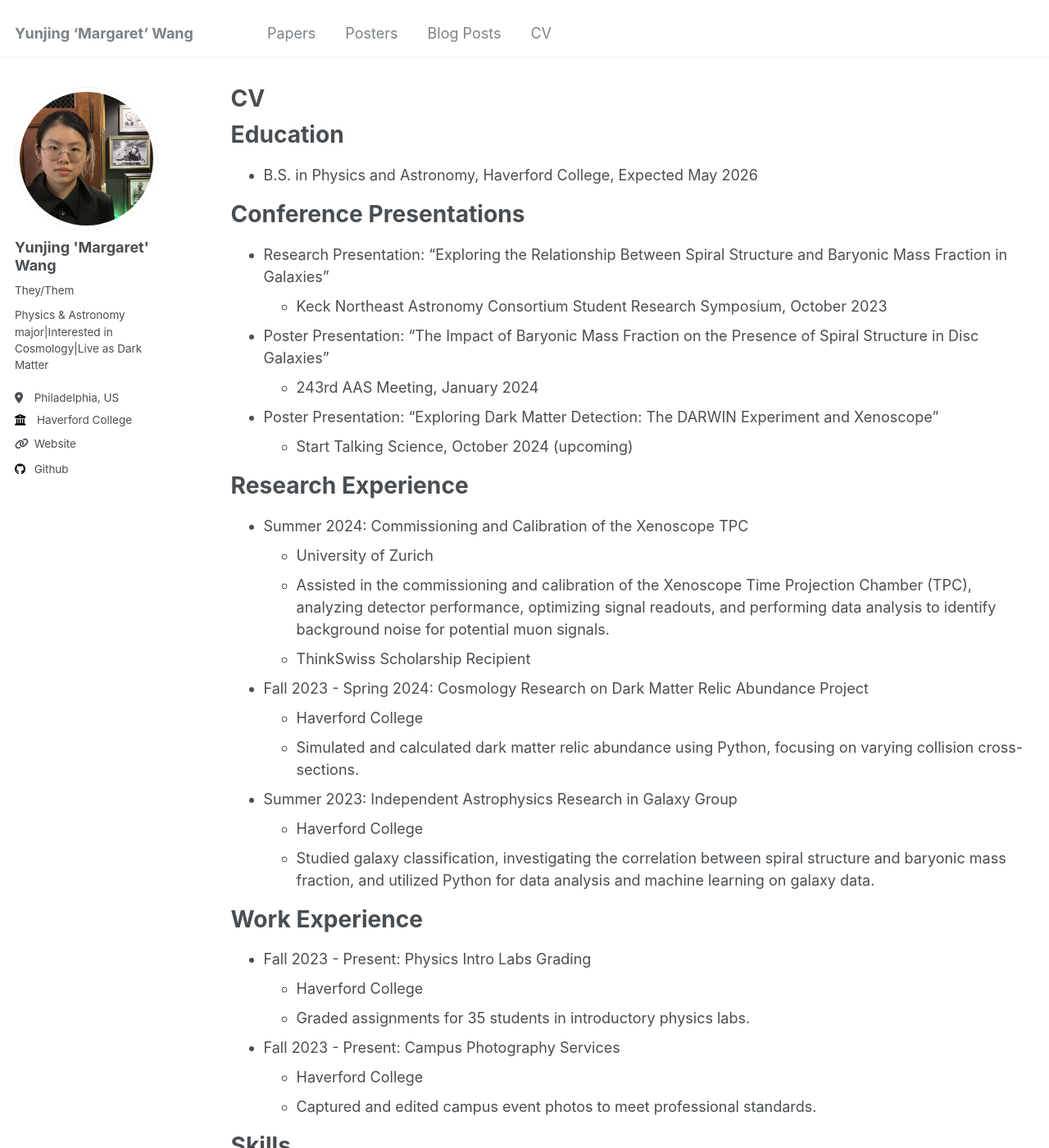
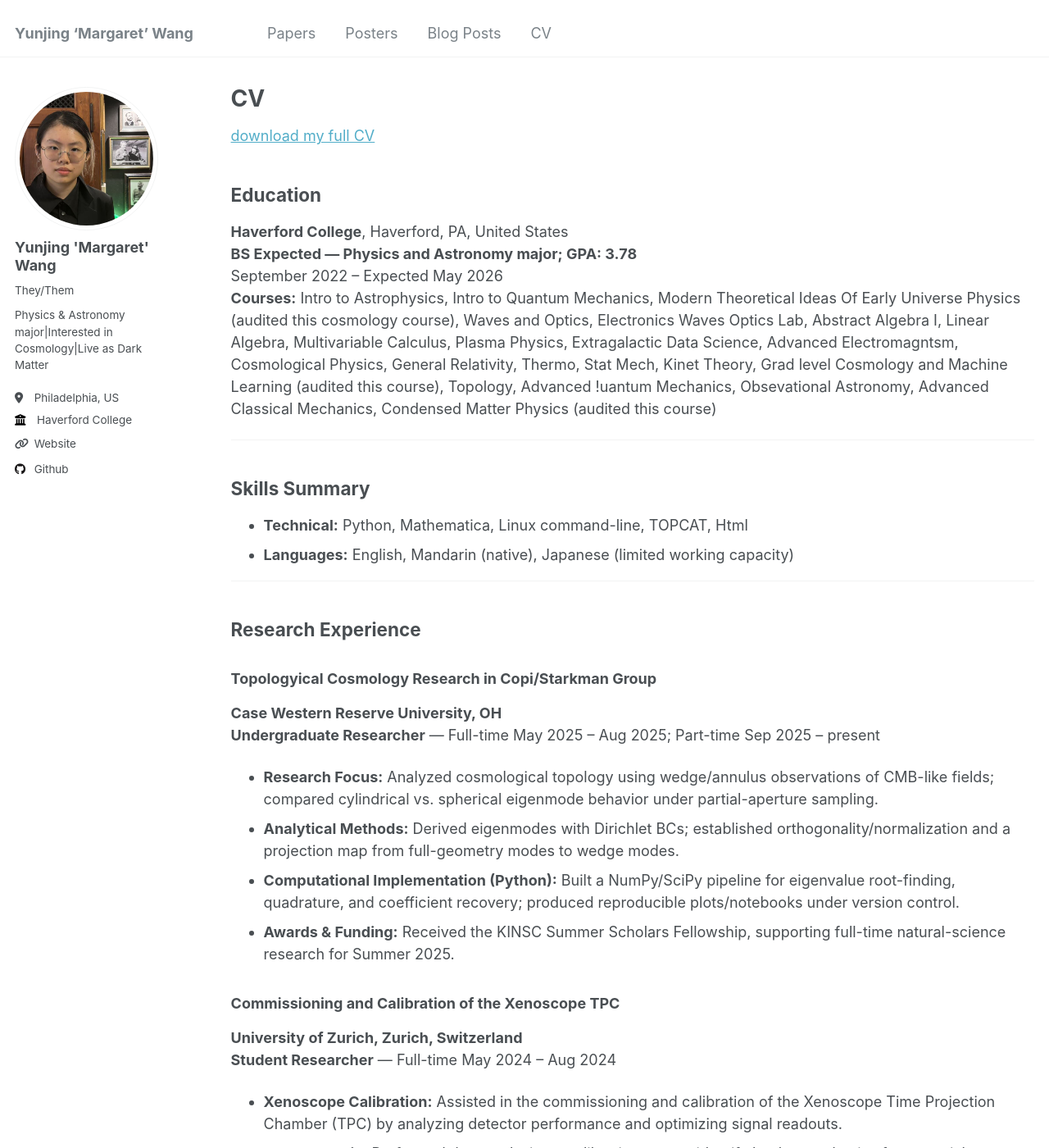
Before and after one commit to Margaret42/Yunjing-Wang, a Jekyll site: the page built from _pages/cv.md, in a window 1280 px wide and 1400 px high. Shown: the whole window at 82% size. Built offline with Jekyll 4.4.1, drawn with Linux system fonts in a browser that asks for light colours; some of the changed text lies outside the part shown.

Commit message:
Update cv.md

```diff
--- a/_pages/cv.md
+++ b/_pages/cv.md
@@ -8,56 +8,114 @@ redirect_from:
 ---
 {% include base_path %}
 
-Education
-======
-* B.S. in Physics and Astronomy, Haverford College, Expected May 2026
+[download my full CV](https://margaret42.github.io/Yunjing-Wang/file/Margaret_CV.pdf)
 
-Conference Presentations
-======
-* Research Presentation: "Exploring the Relationship Between Spiral Structure and Baryonic Mass Fraction in Galaxies"
-  * Keck Northeast Astronomy Consortium Student Research Symposium, October 2023
-* Poster Presentation: "The Impact of Baryonic Mass Fraction on the Presence of Spiral Structure in Disc Galaxies"
-  * 243rd AAS Meeting, January 2024
-* Poster Presentation: "Exploring Dark Matter Detection: The DARWIN Experiment and Xenoscope"
-  * Start Talking Science, October 2024 (upcoming)
+## Education
 
-Research Experience
-======
-* Summer 2024: Commissioning and Calibration of the Xenoscope TPC
-  * University of Zurich
-  * Assisted in the commissioning and calibration of the Xenoscope Time Projection Chamber (TPC), analyzing detector performance, optimizing signal readouts, and performing data analysis to identify background noise for potential muon signals.
-  * ThinkSwiss Scholarship Recipient
+**Haverford College**, Haverford, PA, United States
+**BS Expected — Physics and Astronomy major; GPA: 3.78**
+September 2022 – Expected May 2026
+**Courses:** Intro to Astrophysics, Intro to Quantum Mechanics, Modern Theoretical Ideas Of Early Universe Physics (audited this cosmology course), Waves and Optics, Electronics Waves Optics Lab, Abstract Algebra I, Linear Algebra, Multivariable Calculus, Plasma Physics, Extragalactic Data Science, Advanced Electromagntsm, Cosmological Physics, General Relativity, Thermo, Stat Mech, Kinet Theory, Grad level Cosmology and Machine Learning (audited this course), Topology, Advanced !uantum Mechanics, Obsevational Astronomy, Advanced Classical Mechanics, Condensed Matter Physics (audited this course)
 
-* Fall 2023 - Spring 2024: Cosmology Research on Dark Matter Relic Abundance Project
-  * Haverford College
-  * Simulated and calculated dark matter relic abundance using Python, focusing on varying collision cross-sections.
+---
 
-* Summer 2023: Independent Astrophysics Research in Galaxy Group
-  * Haverford College
-  * Studied galaxy classification, investigating the correlation between spiral structure and baryonic mass fraction, and utilized Python for data analysis and machine learning on galaxy data.
+## Skills Summary
 
-Work Experience
-======
-* Fall 2023 - Present: Physics Intro Labs Grading
-  * Haverford College
-  * Graded assignments for 35 students in introductory physics labs.
+- **Technical:** Python, Mathematica, Linux command-line, TOPCAT, Html
+- **Languages:** English, Mandarin (native), Japanese (limited working capacity)
 
-* Fall 2023 - Present: Campus Photography Services
-  * Haverford College
-  * Captured and edited campus event photos to meet professional standards.
+---
 
-Skills
-======
-* Python (Data analysis, simulations, machine learning)
-* Mathematica
-* TOPCAT (astronomical data analysis)
-* Linux Command Line
-* HTML
-* Microsoft Word, Excel, PowerPoint
-* Languages: Mandarin (native), Japanese (limited working capacity)
+## Research Experience
 
+### Topologyical Cosmology Research in Copi/Starkman Group
+**Case Western Reserve University, OH**
+**Undergraduate Researcher** — Full-time May 2025 – Aug 2025; Part-time Sep 2025 – present
+- **Research Focus:** Analyzed cosmological topology using wedge/annulus observations of CMB-like fields; compared cylindrical vs. spherical eigenmode behavior under partial-aperture sampling.
+- **Analytical Methods:** Derived eigenmodes with Dirichlet BCs; established orthogonality/normalization and a projection map from full-geometry modes to wedge modes.
+- **Computational Implementation (Python):** Built a NumPy/SciPy pipeline for eigenvalue root-finding, quadrature, and coefficient recovery; produced reproducible plots/notebooks under version control.
+- **Awards & Funding:** Received the KINSC Summer Scholars Fellowship, supporting full-time natural-science research for Summer 2025.
 
-Activities and Clubs
-======
-* Co-Treasurer, Society of Physics Students, Haverford College, 2023 – Present
-* Co-Head, Nerd House, Haverford College, 2023 – Present
+### Commissioning and Calibration of the Xenoscope TPC
+**University of Zurich, Zurich, Switzerland**
+**Student Researcher** — Full-time May 2024 – Aug 2024
+- **Xenoscope Calibration:** Assisted in the commissioning and calibration of the Xenoscope Time Projection Chamber (TPC) by analyzing detector performance and optimizing signal readouts.
+- **Data Analysis:** Performed data analysis on calibration runs to identify background noise for potential muon signals.
+- **Collaboration:** Collaborated with a team of physicists to develop testing protocols and contribute to regular progress reports and documentation.
+- **Thinkswiss scholarship:** Awarded the ThinkSwiss Scholarship, selected among thousands of applicants as one of 20 students to receive support for research.
+
+### Independent Astrophysics Research in Galaxy Group
+**Haverford College, Haverford PA, United States**
+**Student Researcher** — part-time Sep 2023 – Present
+- **Studied Galaxy Classification:** Conducted research on classifying grand-design and flocculent galaxies to uncover their connection with dark matter.
+- **Machine Learning:** Utilized Python tools to do machine learning on classify galaxy zoo data.
+- **Analyzed Data:** Utilized Python and TOPCAT for comprehensive data exploration and interpretation.
+- **Audited Astronomy Journal Club:** Weekly reviewed scientific papers, gaining insights into the latest research trends.
+- **MNRAS Paper Development:** Monthly Notices of the Royal Astronomical Society Paper in progress.
+
+### Cosmology Research on dark matter relic abundance project
+**Haverford College, Haverford PA, United States**
+**Student Researcher** — part-time Dec 2024 – present
+- **Conducted Research:** Simulated and calculated dark matter relic abundance with Python, focusing on varying collision cross-sections.
+
+### Independent Astrophysics Research in Galaxy Group
+**Haverford College, Haverford PA, United States**
+**Student Researcher** — full-time May 2023 – Jul 2023
+- **Conducted Research:** Explored spiral structure's correlation with nearby galaxies' baryonic mass fraction.
+- **Achieved 2023 Velay Fellowship:** Women in STEM recognition for Summer Research Grant.
+- **Analyzed Data:** Utilized Python and TOPCAT for comprehensive data exploration and interpretation.
+- **Processed HI Data:** Redacted for Green Bank Telescope.
+
+---
+
+## Conference Presentations
+
+- **Research Presentation — October 2023**
+  **Title:** “Exploring the Relationship Between Spiral Structure and Baryonic Mass Fraction in Galaxies”
+  **Event:** Keck Northeast Astronomy Consortium Student Research Symposium
+  **Description:** Engaged both students and esteemed professors and was followed.
+
+- **Poster Presentation — January 2024**
+  **Title:** “The Impact of Baryonic Mass Fraction on the Presence of Spiral Structure in Disc Galaxies”
+  **Event:** 243rd AAS Meeting
+  **Description:** Presented iPoster to participants, delivering clear and concise explanations.
+
+- **Poster Presentation — January 2024**
+  **Title:** “The Impact of Baryonic Mass Fraction on the Presence of Spiral Structure in Disc Galaxies”
+  **Event:** CUWiP 2024
+  **Description:** Presented Poster to participants, delivering clear and concise explanations. Award the best poster.
+
+- **Poster Presentation — October 2024**
+  **Title:** “Exploring Dark Matter Detection: The DARWIN Experiment and Xenoscope”
+  **Event:** Start Talking Science
+  **Description:** Poster in porgerss on Commissioning and Calibration of the Xenoscope TPC facing to general public.
+
+- **Poster Presentation — March 2025**
+  **Title:** “Commissioning of the Xenoscope Time Projection Chamber for the DARWIN Dark Matter Observatory”
+  **Event:** APS global physics summit
+  **Description:** Poster in porgerss on Commissioning and Calibration of the Xenoscope TPC.
+
+---
+
+## Work Experience
+
+### Modern Physics I TA and Grading
+**Haverford College, Haverford PA, United States**
+**TA and Grader (part-time)** — Sep 2025 – Present
+- **Graded assignments:** Helped 45 students during TA sessions and evaluated their problem sets weekly.
+
+### Wave and Optics TA and Grading
+**Haverford College, Haverford PA, United States**
+**TA and Grader (part-time)** — Sep 2024 – Dec 2024
+- **Graded assignments:** Helped 45 students during TA sessions and evaluated their problem sets and rewrite weekly.
+
+### Physics intro Labs Grading
+**Haverford College, Haverford PA, United States**
+**Grader (part-time)** — Sep 2023 – May 2024
+- **Graded assignments:** Evaluated 35 student labs weekly.
+
+### Campus Photography Services
+**Haverford College, Haverford PA, United States**
+**Photographer (part-time)** — Sep 2023 – present
+- **Captured campus events:** Effective communication with subjects to capture their vision and convey your ideas.
+- **Edited and processed photos:** Professionally edited and processed images to meet quality and branding standards.
```
